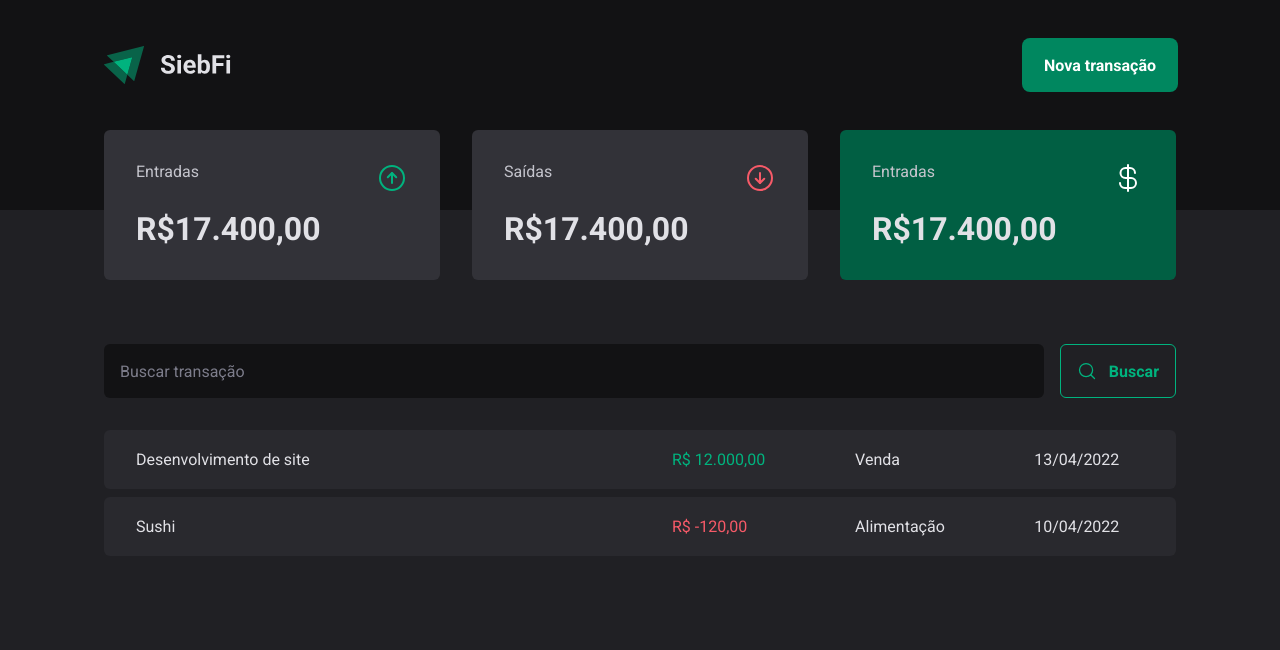
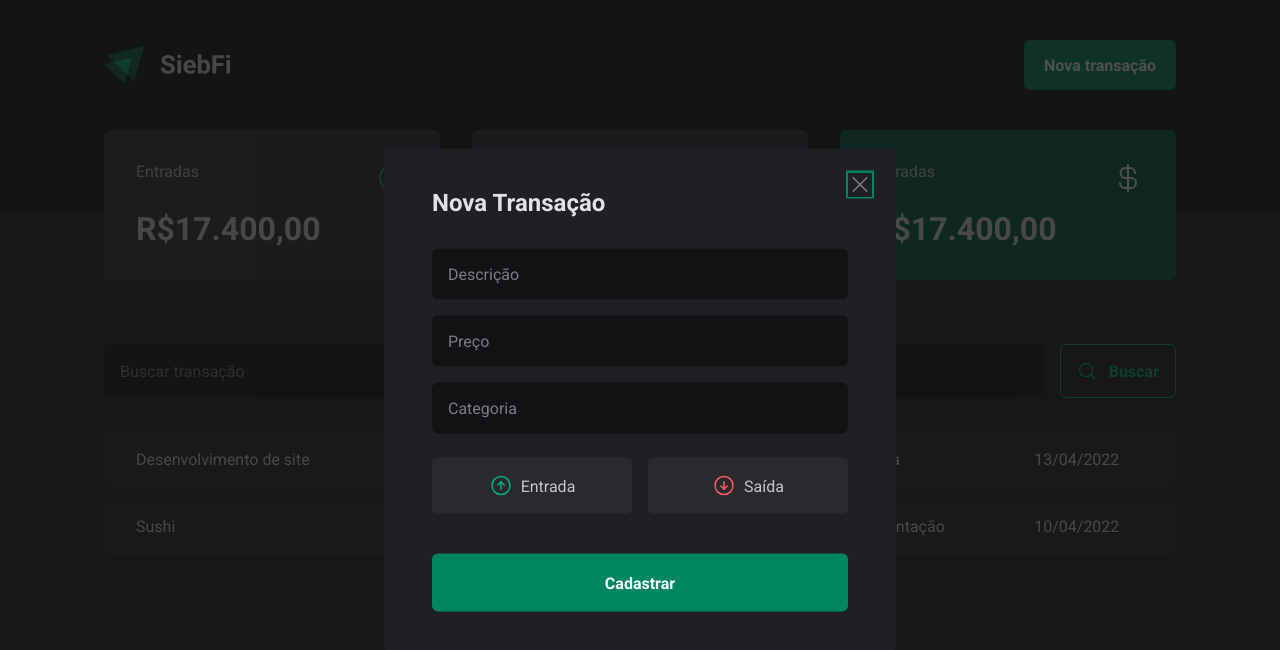
Before and after one commit to guisiebert/siebfi, a React (Vite) app: page / in a window 1280 px wide. Both pictures are taken after a click on the button "Nova transação". Shown: the top 650 px of the page. Built offline with nearby package versions, Linux system fonts and the light colour scheme.

Commit message:
added new transaction modal

```diff
--- a/package.json
+++ b/package.json
@@ -11,6 +11,7 @@
   },
   "dependencies": {
     "@radix-ui/react-dialog": "^1.0.4",
+    "@radix-ui/react-radio-group": "^1.1.3",
     "phosphor-react": "^1.4.1",
     "react": "^18.2.0",
     "react-dom": "^18.2.0",
--- a/src/components/Header/index.tsx
+++ b/src/components/Header/index.tsx
@@ -1,6 +1,7 @@
 import { HeaderContainer, HeaderContent, NewTransactionButton } from "./styles";
 import logo from '../../assets/logo.svg'
 import * as Dialog from '@radix-ui/react-dialog'
+import { NewTransactionModal } from "../NewTransactionModal";
 
 export function Header() {
     return (
@@ -13,6 +14,8 @@
                         <NewTransactionButton>Nova transação</NewTransactionButton>
                     </Dialog.Trigger>
 
+                    <NewTransactionModal />
+
                 </Dialog.Root>
 
             </HeaderContent>
--- /dev/null
+++ b/src/components/NewTransactionModal/index.tsx
@@ -0,0 +1,43 @@
+import * as Dialog from "@radix-ui/react-dialog";
+import { CloseButton, Content, Overlay, TransactionTypeContainer, TransatctionTypeButton } from "./styles";
+import { ArrowCircleDown, ArrowCircleUp, X } from "phosphor-react";
+
+export function NewTransactionModal() {
+    return (
+        <Dialog.Portal>
+
+            <Overlay />
+
+            <Content>
+                <Dialog.Title>Nova Transação</Dialog.Title>
+                <CloseButton>
+                    <X size={24}/>
+                </CloseButton>
+
+                <form action="">
+                    <input type="text" placeholder="Descrição" required />
+                    <input type="number" placeholder="Preço" required />
+                    <input type="text" placeholder="Categoria" required />
+
+                    <TransactionTypeContainer>
+                        <TransatctionTypeButton value="income" variant="income">
+                            <ArrowCircleUp size={24}/>
+                            Entrada
+                        </TransatctionTypeButton>
+
+                        <TransatctionTypeButton value="expense" variant="expense">
+                            <ArrowCircleDown size={24}/>
+                            Saída
+                        </TransatctionTypeButton>
+                    </TransactionTypeContainer>
+
+                    <button type="submit">
+                        Cadastrar
+                    </button>
+                </form>
+            </Content>
+
+        </Dialog.Portal>
+    )
+
+}
--- /dev/null
+++ b/src/components/NewTransactionModal/styles.ts
@@ -0,0 +1,130 @@
+import * as Dialog from "@radix-ui/react-dialog";
+import styled from "styled-components";
+import * as RadioGroup from '@radix-ui/react-radio-group'
+import { RadioButton } from "phosphor-react";
+
+
+export const Overlay = styled(Dialog.Overlay)`
+    position: fixed;
+    width: 100vw;
+    height: 100vh;
+
+    inset: 0;
+    // mesma coisa que top:0 right:0 left:0 bottom:0
+
+    background-color: rgba(20,20,20,0.75);
+
+`
+
+export const Content = styled(Dialog.Content)`
+    min-width: 32rem;
+    border-radius: 6px;
+    padding: 2.5rem 3rem;
+    background-color: ${props => props.theme['gray-800']};
+    position: fixed;
+    top: 50%;
+    left: 50%;
+    transform: translate(-50%, -50%);
+
+    form {
+        margin-top: 2rem;
+        display: flex;
+        flex-direction: column;
+        gap: 1rem;
+
+        input {
+            border-radius: 6px;
+            border: 0;
+            background-color: ${props => props.theme['gray-900']};
+            color: ${props => props.theme['gray-300']};
+            padding: 1rem;
+
+            &::placeholder {
+                color: ${props => props.theme['gray-500']};
+            }
+        }
+
+        button[type='submit'] {
+            height: 58px;
+            border: 0;
+            background: ${props => props.theme['green-500']};
+            color: ${props => props.theme['white']};
+            font-weight: bold;
+            padding: 0.125rem;
+            border-radius: 6px;
+            margin-top: 1.5rem;
+            cursor: pointer;
+
+            &:hover {
+                background: ${props => props.theme['green-700']};
+                transition: background-color 0.2s;
+
+            }
+
+
+        }
+    }
+
+`
+
+export const CloseButton = styled(Dialog.Close)`
+    position: absolute;
+    background: transparent;
+    border: 0;
+    top: 1.5rem;
+    right: 1.5rem;
+    line-height: 0;
+    cursor: pointer;
+    color: ${props => props.theme['gray-500']};
+
+`
+
+export const TransactionTypeContainer = styled(RadioGroup.Root)`
+
+    display: grid;
+    grid-template-columns: repeat(2, 1fr);
+    gap: 1rem;
+    margin-top: 0.5rem;
+
+`
+
+interface TransactionTypeButtonProps {
+    variant: "income" | "expense"
+}
+
+export const TransatctionTypeButton = styled(RadioGroup.Item)<TransactionTypeButtonProps>`
+    background-color: ${props => props.theme['gray-700']};
+    padding: 1rem;
+    display: flex;
+    align-items: center;
+    justify-content: center;
+    gap: 0.5rem;
+    border-radius: 6px;
+    cursor: pointer;
+    border: 0;
+    color: ${props => props.theme['gray-300']};
+
+    &:hover {
+        background-color: ${props => props.theme["gray-600"]};
+        transition: 0.1s;
+    }
+
+    svg {
+        color: ${
+            props => props.variant == "income"
+            ? props.theme["green-300"]
+            : props.theme["red-300"]
+        };
+    }
+
+    &[data-state='checked'] {
+        color: ${props => props.theme["white"]};
+        background-color: ${props => props.variant === "income" ? props.theme["green-500"] : props.theme["red-500"] };
+
+        svg {
+           color: white;
+        }
+
+    }
+
+`
--- a/src/pages/Transactions/components/SearchForm/styles.ts
+++ b/src/pages/Transactions/components/SearchForm/styles.ts
@@ -34,7 +34,7 @@
         cursor: pointer;
 
 
-        transition: 0.5s;
+        transition: 0.2s;
 
         &:hover {
         background-color: ${props => props.theme['green-500']};
```
Also changed, not shown: 1 other file (tests, documents, lock files or other folders).
